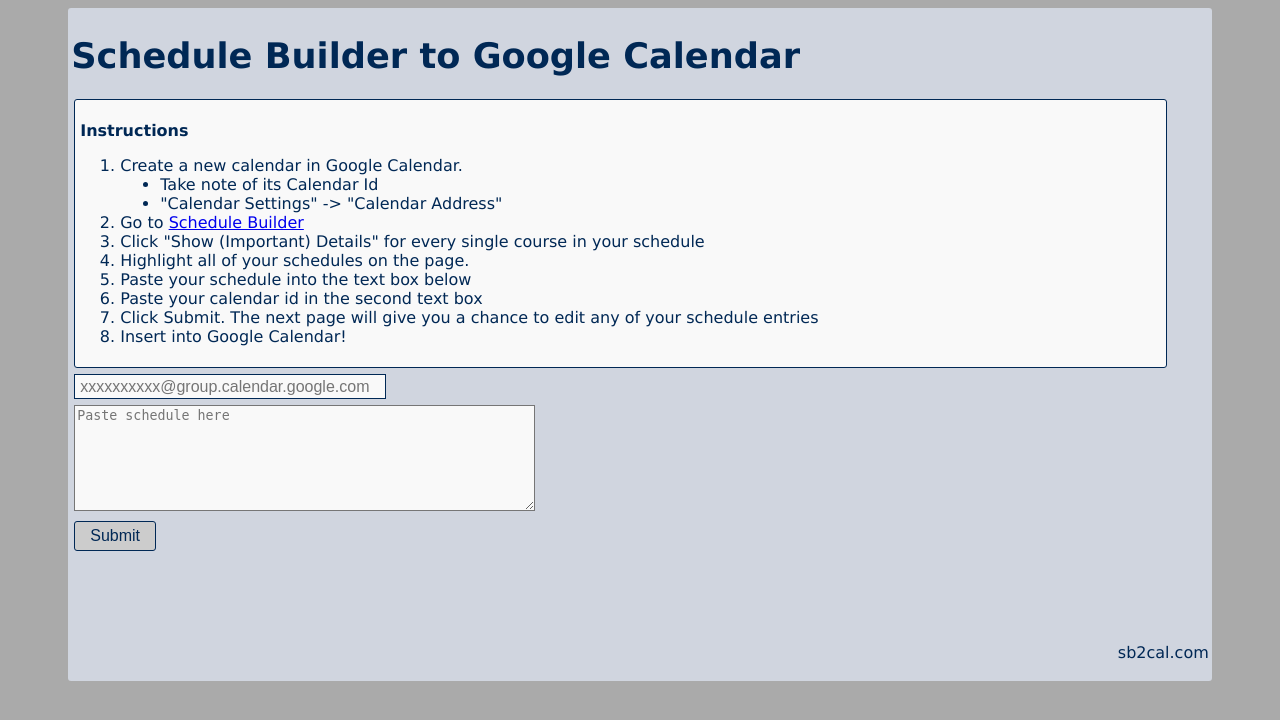
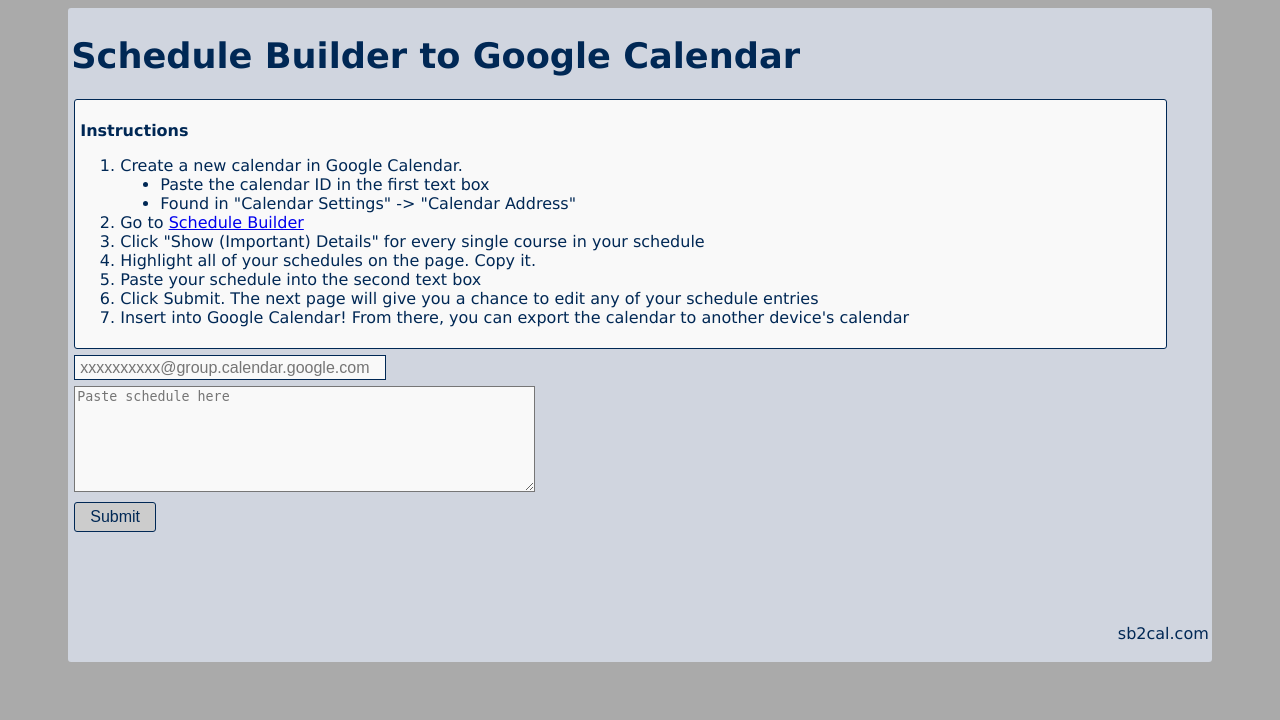
Before and after one commit to acollins1212/sb2cal, a PHP site: page /main.php in a window 1280 px wide. Shown: the top 720 px of the page. Run offline with PHP 8.4, Linux system fonts and the light colour scheme; some libraries are stand-ins or nearby versions.

Commit message:
Clarified the instructions slightly
I hope to have more detailed instructions that exapnd later on

```diff
--- a/main.php
+++ b/main.php
@@ -15,16 +15,15 @@
 		<ol>
 			<li>Create a new calendar in Google Calendar.</li>
 				<ul>
-					<li> Take note of its Calendar Id</li>
-					<li>"Calendar Settings" -> "Calendar Address"</li>
+					<li> Paste the calendar ID in the first text box</li>
+					<li> Found in "Calendar Settings" -> "Calendar Address"</li>
 				</ul>
 			<li>Go to <a href="https://my.ucdavis.edu/schedulebuilder/index.cfm?sb" target="_blank">Schedule Builder</a></li>
 			<li>Click "Show (Important) Details" for every single course in your schedule</li>
-			<li>Highlight all of your schedules on the page.</li>
-			<li>Paste your schedule into the text box below</li>
-			<li>Paste your calendar id in the second text box</li>
+			<li>Highlight all of your schedules on the page. Copy it.</li>
+			<li>Paste your schedule into the second text box</li>
 			<li>Click Submit. The next page will give you a chance to edit any of your schedule entries</li>
-			<li>Insert into Google Calendar!</li>
+			<li>Insert into Google Calendar! From there, you can export the calendar to another device's calendar</li>
 		</ol>
 	</div>
     <div id="form">
```
